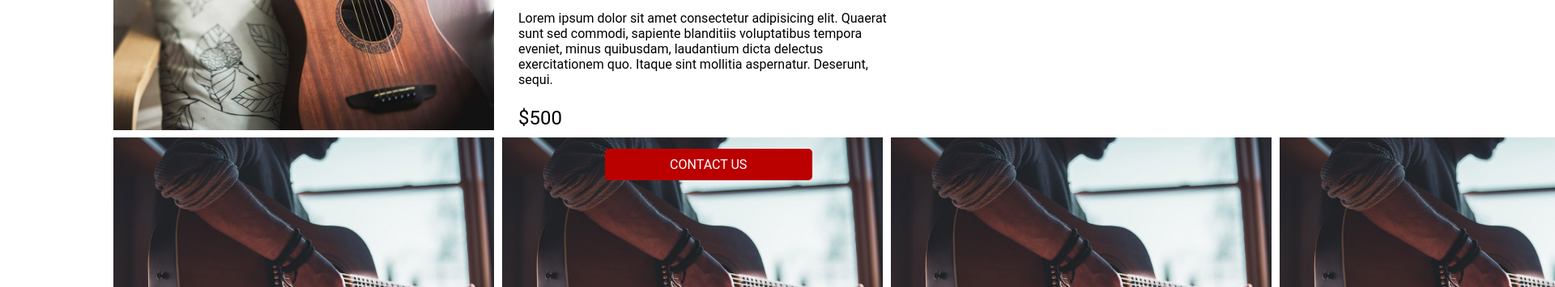
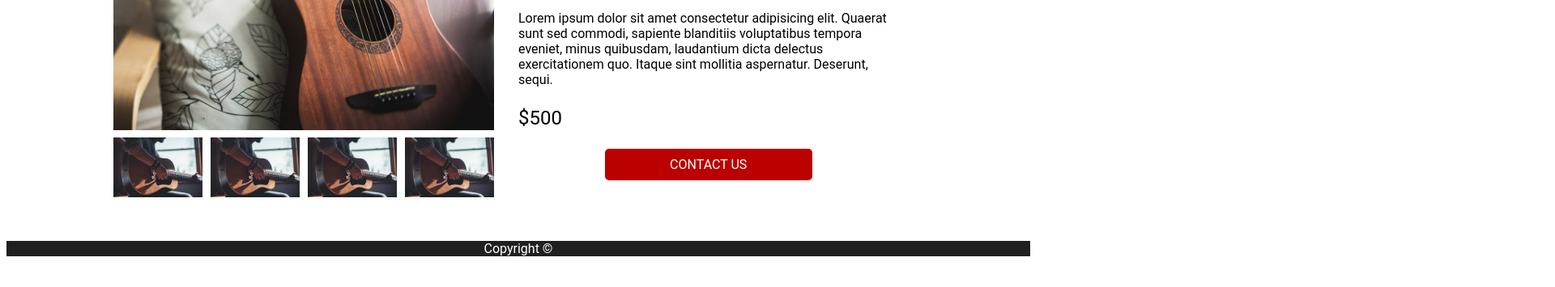
Before and after one commit to Tuijamari/lesson-task-htmlcss-module3-lesson2, a plain HTML site: page products/adirondack-red.html in a window 1280 px wide. Shown: the part 261-616 px from the top of the page at 81% size, 1920 px wide, since content can reach past the window. Drawn offline with Linux system fonts and the light colour scheme; a web font is replaced by a local one.

Commit message:
Corrected issue with flexbox

```diff
--- a/css/styles.css
+++ b/css/styles.css
@@ -119,6 +119,7 @@ footer {
 
 .selling-points__images {
   border-radius: 100px;
+  width: 100%;
 }
 
 .reviews {
--- a/products/adirondack-red.html
+++ b/products/adirondack-red.html
@@ -22,10 +22,18 @@
       <section>
         <img src="../images/product.jpg" alt="Adirondack Red" class="product-image" />
         <div class="product-image_thumbnails">
-          <img src="../images/product-specific.jpg" alt="Playing the Adirondack Red" class="product-image" />
-          <img src="../images/product-specific.jpg" alt="Playing the Adirondack Red" class="product-image" />
-          <img src="../images/product-specific.jpg" alt="Playing the Adirondack Red" class="product-image" />
-          <img src="../images/product-specific.jpg" alt="Playing the Adirondack Red" class="product-image" />
+          <div>
+            <img src="../images/product-specific.jpg" alt="Playing the Adirondack Red" class="product-image" />
+          </div>
+          <div>
+            <img src="../images/product-specific.jpg" alt="Playing the Adirondack Red" class="product-image" />
+          </div>
+          <div>
+            <img src="../images/product-specific.jpg" alt="Playing the Adirondack Red" class="product-image" />
+          </div>
+          <div>
+            <img src="../images/product-specific.jpg" alt="Playing the Adirondack Red" class="product-image" />
+          </div>
         </div>
       </section>
       <section class="product-specific__details">
```
Also changed, not shown: index.html (+3 -1 lines).
